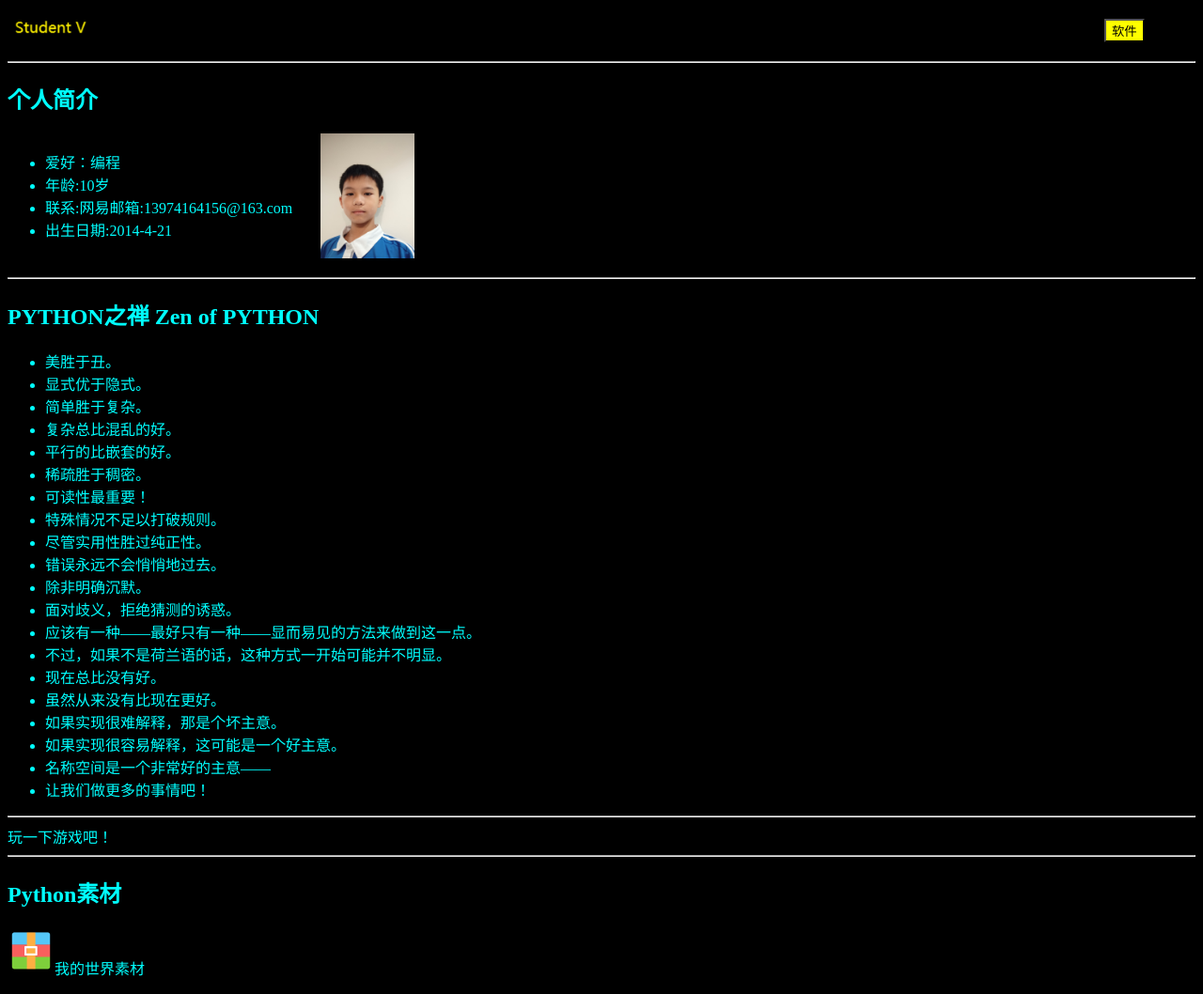
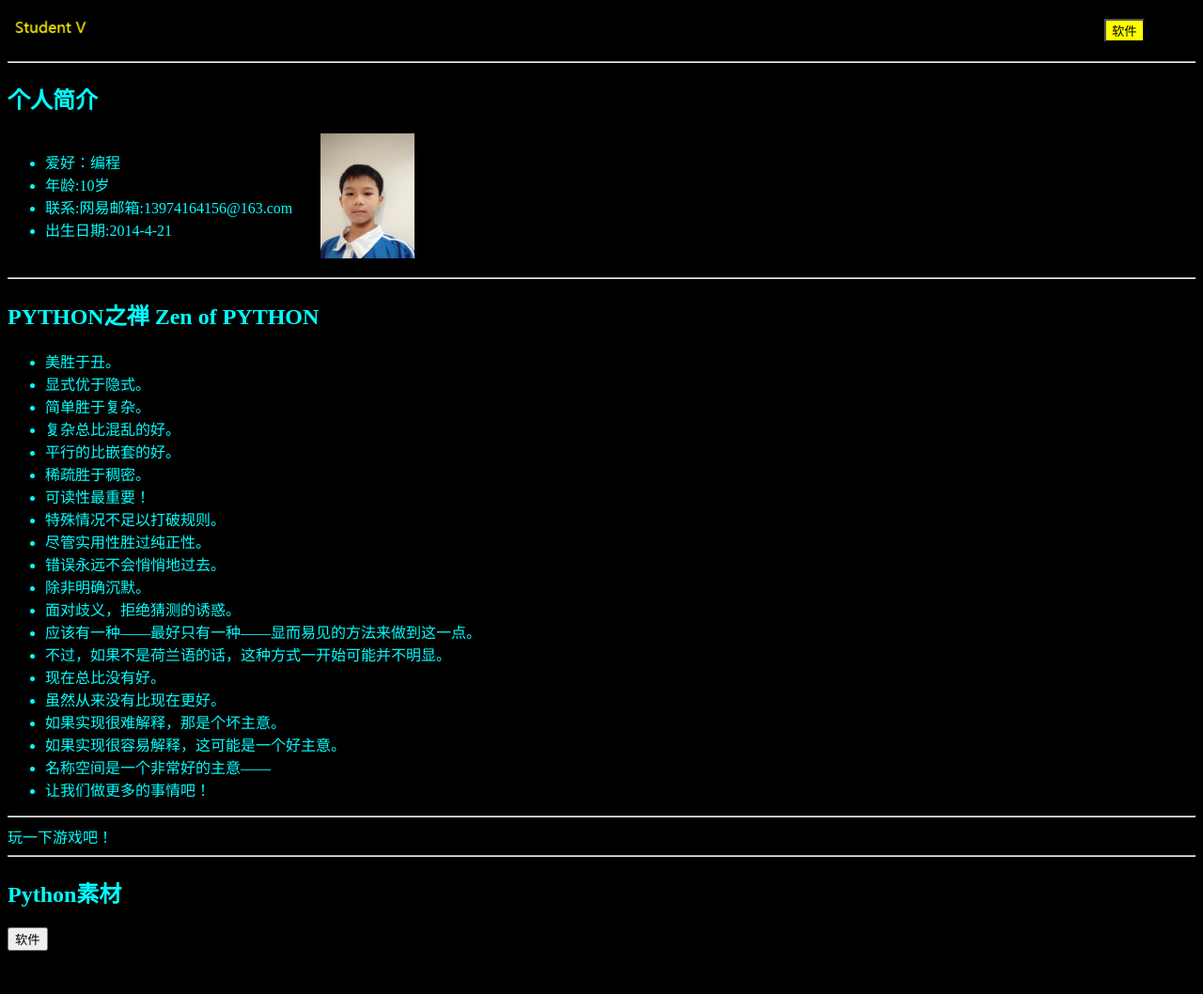
Before and after one commit to vtongxue/vtongxue.github.io, a plain HTML site: page index.html in a window 1280 px wide. Shown: the whole page at 94% size. After the commit the page ends 1020 px from the top, so only its background shows below. Drawn offline with Linux system fonts and the light colour scheme.

Commit message:
Update index.html

```diff
--- a/index.html
+++ b/index.html
@@ -75,6 +75,6 @@
     <a herf='lemon.html'>玩一下游戏吧！</a>
     <hr>
     <h2>Python素材</h2>
-    <p><a href="mc素材.rar" download><img src='zip.png'></a>我的世界素材</p>
+    <a href="lemon.html" target="_blank"><button>软件</button></a>
 </body>
 </html>
```
